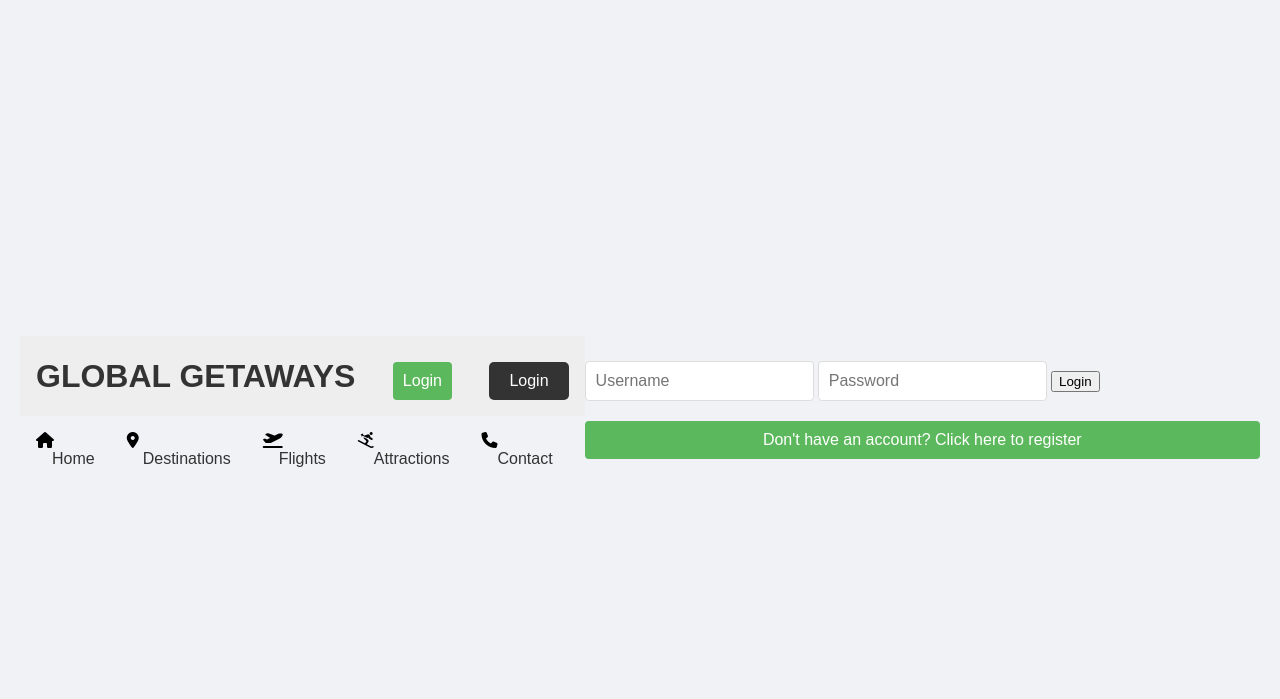
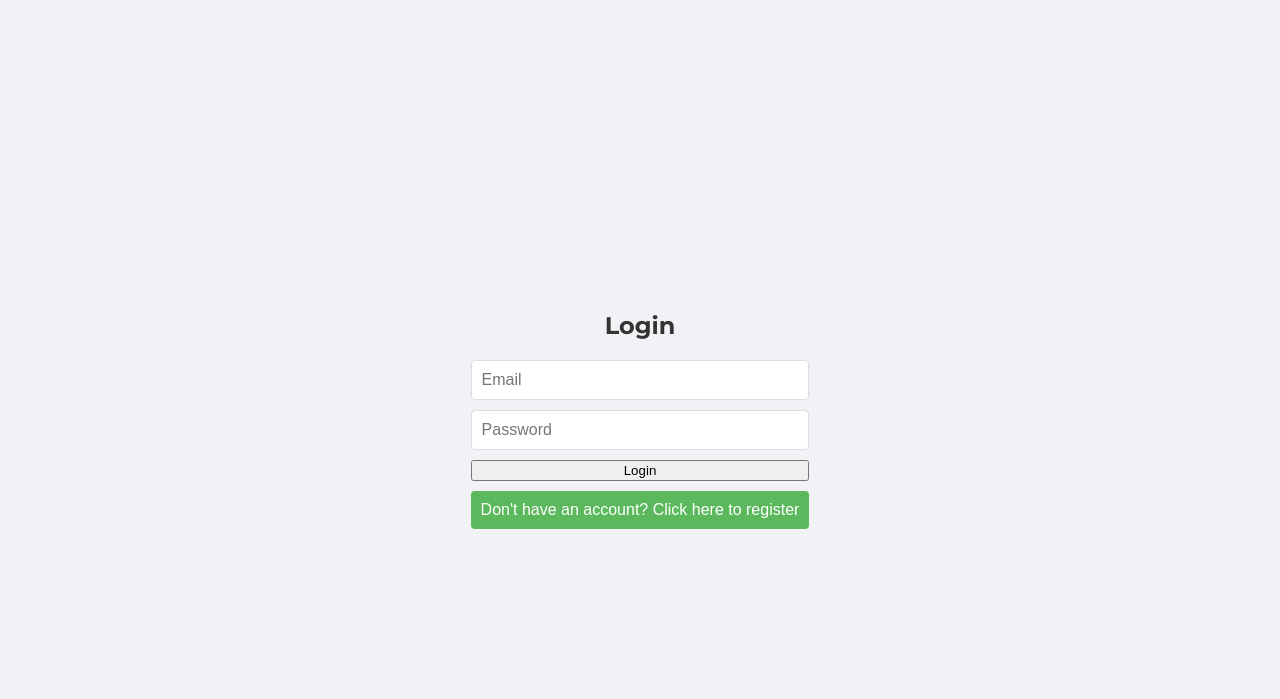
Before and after one commit to erykglowacki1/GlobalGetaways, a PHP site: page /login.php in a window 1280 px wide. Shown: the top 699 px of the page. Run offline with PHP 8.4, Linux system fonts and the light colour scheme.

Commit message:
User able to login

```diff
--- a/root/classes/User.php
+++ b/root/classes/User.php
@@ -1,52 +1,50 @@
 <?php
 
-class User
-{
-    protected $id;
-    protected $userName;
-    protected $userEmail;
-    protected $useAge;
-    protected $userPassword;
-    protected $milesId;
+require_once 'connection/connectionToDB.php';
 
-    public function __construct($id, $userName, $userEmail, $useAge, $userPassword, $milesId)
-    {
-        $this->id = $id;
-        $this->userName = $userName;
-        $this->userEmail = $userEmail;
-        $this->useAge = $useAge;
-        $this->userPassword = $userPassword;
-        $this->milesId = $milesId;
+class User {
+    private $db;
+
+    public function __construct() {
+        global $connection;
+        $this->db = $connection;
     }
 
-    public function getId()
-    {
-        return $this->id;
+    public function register($fullName, $email, $age, $password) {
+        if ($this->emailExists($email)) {
+            return false;
+        }
+
+        $hashedPassword = password_hash($password, PASSWORD_DEFAULT);
+        $stmt = $this->db->prepare("INSERT INTO User (FullName, Email, Age, Password) VALUES (?, ?, ?, ?)");
+        $stmt->bindParam(1, $fullName);
+        $stmt->bindParam(2, $email);
+        $stmt->bindParam(3, $age);
+        $stmt->bindParam(4, $hashedPassword);
+        return $stmt->execute();
     }
 
-    public function getUserName()
-    {
-        return $this->userName;
+    public function login($email, $password) {
+        $stmt = $this->db->prepare("SELECT * FROM User WHERE Email = ? LIMIT 1");
+        $stmt->bindParam(1, $email);
+        $stmt->execute();
+
+        if ($user = $stmt->fetch(PDO::FETCH_ASSOC)) {
+            if (password_verify($password, $user['Password'])) {
+                session_regenerate_id();
+                $_SESSION['user_id'] = $user['id'];
+                $_SESSION['user_name'] = $user['FullName'];
+                return true;
+            }
+        }
+        return false;
     }
 
-    public function getUserEmail()
-    {
-        return $this->userEmail;
-    }
-
-    public function getUseAge()
-    {
-        return $this->useAge;
-    }
-
-    public function getUserPassword()
-    {
-        return $this->userPassword;
-    }
-
-    public function getMilesId()
-    {
-        return $this->milesId;
+    public function emailExists($email) {
+        $stmt = $this->db->prepare("SELECT id FROM User WHERE Email = ? LIMIT 1");
+        $stmt->bindParam(1, $email);
+        $stmt->execute();
+        return $stmt->fetch(PDO::FETCH_ASSOC) ? true : false;
     }
 }
 ?>
--- a/root/login.php
+++ b/root/login.php
@@ -1,99 +1,58 @@
 <?php
-require "templates/header.php";
+session_start();
+
+require_once 'classes/User.php';
+$user = new User();
+
 if (isset($_POST['register'])) {
-    require "common.php";
-    try {
-        require_once 'connection/connectionToDB.php';
+    $fullName = $_POST['fullName'];
+    $email = $_POST['email'];
+    $age = $_POST['age'];
+    $password = $_POST['password'];
 
-
-        $fullName = escape($_POST['fullName']);
-        $email = filter_var(escape($_POST['email']), FILTER_VALIDATE_EMAIL);
-        if (!$email) {
-            throw new Exception("Invalid email format");
-        }
-        $age = escape($_POST['age']);
-        $password = escape($_POST['password']);
-
-        $hashedPassword = password_hash($password, PASSWORD_DEFAULT);
-
-        $new_user = array(
-            "fullName" => $fullName,
-            "email" => $email,
-            "age" => $age,
-            "password" => $hashedPassword
-        );
-
-        $sql = sprintf(
-            "INSERT INTO %s (%s) values (%s)",
-            "User",
-            implode(", ", array_keys($new_user)),
-            ":" . implode(", :", array_keys($new_user))
-        );
-
-        $statement = $connection->prepare($sql);
-        $statement->execute($new_user);
-    } catch(PDOException $error) {
-        echo $sql . "<br>" . $error->getMessage();
-    } catch(Exception $e) {
-        echo "Error: " . $e->getMessage();
+    if($user->emailExists($email)) {
+        echo "Email already exists!";
     }
-
+    else if($user->register($fullName, $email, $age, $password)) {
+        echo "Registration successful!";
+    } else {
+        echo "Registration failed!";
+    }
 }
 
+if (isset($_POST['login'])) {
+    $email = $_POST['email'];
+    $password = $_POST['password'];
 
+    if ($user->login($email, $password)) {
+        echo "Login successful!";
 
-if (isset($_POST['register']) && isset($statement) && $statement) {
-    echo htmlspecialchars($fullName) . ', you have been successfully registered.';
-}
-
-if(isset($_POST['login'])){
-
-    require "common.php";
-    try{
-        require_once 'connection/connectionToDB.php';
-
-        $username = escape($_POST['username']);
-        $password = escape($_POST['password']);
-
-        $sql = "SELECT *
-                FROM User
-                WHERE email = :email";
-
-        $statement->bindParam(':email', $username, PDO::PARAM_STR);
-        $statement->execute();
-
-        $user = $statement->fetch(PDO::FETCH_ASSOC);
-
-
-        if ($user && password_verify($password, $user['password'])) {
-
-            $_SESSION['userID'] = $user['id'];
-            $_SESSION['username'] = $user['fullName'];
-            echo "Welcome, " . htmlspecialchars($user['fullName']) . "! You are now logged in.";
-
-        } else {
-
-            echo "Invalid username or password.";
-        }
-    } catch(PDOException $error) {
-        echo "Error: " . $error->getMessage();
+        header('Location: index.php');
+    } else {
+        echo "Invalid email or password.";
     }
 }
 ?>
 
-<link rel="stylesheet" href="css/login.css">
+<!DOCTYPE html>
+<html lang="en">
+<head>
+    <meta charset="UTF-8">
+    <title>Login and Registration</title>
+    <link rel="stylesheet" href="css/login.css">
+</head>
+<body>
 <main>
-    <div id="loginForm" style="display: block;>
+    <div id="loginForm">
         <h2>Login</h2>
         <form method="post">
-            <input type="text" name="username" placeholder="Username" required>
+            <input type="email" name="email" placeholder="Email" required>
             <input type="password" name="password" placeholder="Password" required>
             <input type="submit" name="login" value="Login">
         </form>
-    <button onclick="toggleForms()">Don't have an account? Click here to register</button>
+        <button onclick="toggleForms()">Don't have an account? Click here to register</button>
     </div>
 
-    <!-- Registration Form -->
     <div id="registerForm" style="display: none;">
         <h2>Register</h2>
         <form method="post">
@@ -117,3 +76,5 @@ if(isset($_POST['login'])){
         registerForm.style.display = isLoginVisible ? 'block' : 'none';
     }
 </script>
+</body>
+</html>
```
